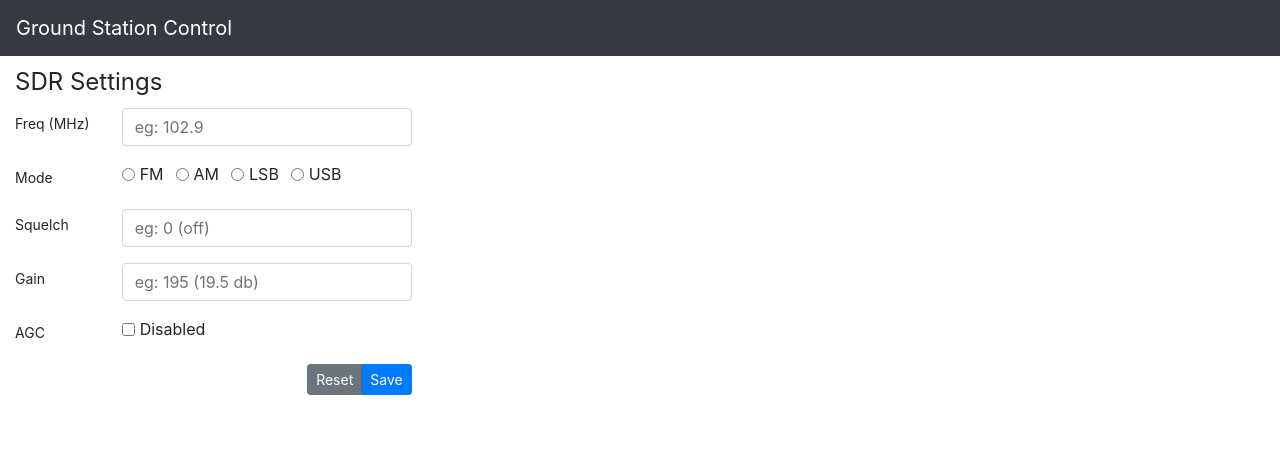
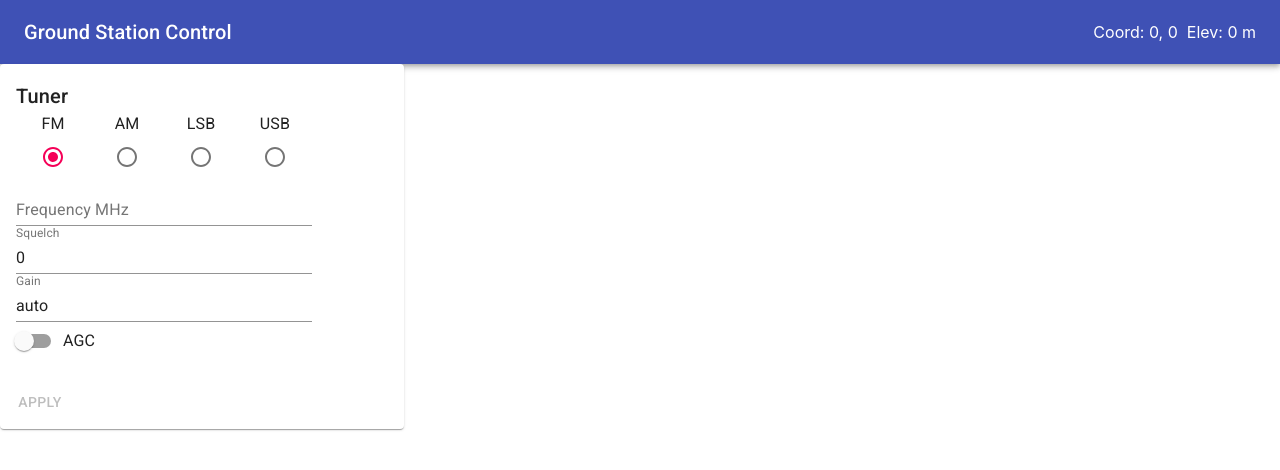
Before and after one commit to dennisdunn/station-ui, a React (Create React App) app: page / in a window 1280 px wide. Shown: the top 470 px of the page. Built offline with nearby package versions, Linux system fonts and the light colour scheme; no server answers.

Commit message:
Finally have something I can live with.

```diff
--- a/package.json
+++ b/package.json
@@ -3,12 +3,12 @@
   "version": "0.1.0",
   "private": true,
   "dependencies": {
+    "@material-ui/core": "^4.9.7",
     "@testing-library/jest-dom": "^4.2.4",
     "@testing-library/react": "^9.5.0",
     "@testing-library/user-event": "^7.2.1",
     "axios": "^0.19.2",
     "react": "^16.13.1",
-    "react-bootstrap": "^1.0.0",
     "react-dom": "^16.13.1",
     "react-numeric-input": "^2.2.3",
     "react-scripts": "3.4.1"
--- a/public/index.html
+++ b/public/index.html
@@ -21,8 +21,8 @@
       work correctly both with client-side routing and a non-root public URL.
       Learn how to configure a non-root public URL by running `npm run build`.
     -->
-  <link rel="stylesheet" href="https://maxcdn.bootstrapcdn.com/bootstrap/4.4.1/css/bootstrap.min.css"
-    integrity="sha384-Vkoo8x4CGsO3+Hhxv8T/Q5PaXtkKtu6ug5TOeNV6gBiFeWPGFN9MuhOf23Q9Ifjh" crossorigin="anonymous" />
+  <link rel="stylesheet" href="https://fonts.googleapis.com/css?family=Roboto:300,400,500,700&display=swap" />
+  <link rel="stylesheet" href="https://fonts.googleapis.com/icon?family=Material+Icons" />
   <title>Station</title>
 </head>
 
--- a/src/App.js
+++ b/src/App.js
@@ -1,43 +1,30 @@
-import React, { useEffect, useState } from "react";
-import { Col, Container, Navbar, Row } from "react-bootstrap";
-import { callApi, SdrControl, StationInfo } from "./components";
+import { AppBar, makeStyles, Toolbar, Typography } from "@material-ui/core";
+import React from "react";
+import { SdrControl, StationInfo } from "./components";
+
+const useStyles = makeStyles(theme => ({
+  root: {
+    flexGrow: 1
+  },
+  title: {
+    flexGrow: 1
+  }
+}));
 
 function App() {
-  const [station, setStation] = useState();
-  const [sdr, setSdr] = useState();
-
-  useEffect(() => {
-    callApi({ url: "http://localhost:1881/api/sys/qth" }, ({ location }) =>
-      setStation(location)
-    );
-  }, []);
-
-  useEffect(() => {
-    callApi({ url: "http://localhost:1882/api/sdrs/main" }, setSdr);
-  }, []);
+  const classes = useStyles();
 
   return (
-    <div>
-      <Navbar bg="dark" variant="dark">
-        <Navbar.Brand href="/">Ground Station Control</Navbar.Brand>
-        <Navbar.Collapse className="justify-content-end">
-          <Navbar.Text>
-            <StationInfo station={station} />
-          </Navbar.Text>
-        </Navbar.Collapse>
-      </Navbar>
-      <Container fluid style={{ marginTop: "0.5em" }}>
-        <Row>
-          <Col xs={4}>
-            <SdrControl
-              {...sdr}
-              onApply={setSdr}
-              onRefresh={setSdr}
-            />
-          </Col>
-          <Col></Col>
-        </Row>
-      </Container>
+    <div className={classes.root}>
+      <AppBar position="static">
+        <Toolbar>
+          <Typography className={classes.title} variant="h6">
+            Ground Station Control
+          </Typography>
+          <StationInfo source="http://localhost:1881/api/sys/qth" />
+        </Toolbar>
+      </AppBar>
+      <SdrControl source="http://localhost:1882/api/sdrs/main" />
     </div>
   );
 }
--- a/src/components/SdrControl.js
+++ b/src/components/SdrControl.js
@@ -1,137 +1,116 @@
-import React, { useState } from "react";
-import {
-  Button,
-  ButtonGroup,
-  ButtonToolbar,
-  Col,
-  Form,
-  Row
-} from "react-bootstrap";
+import { Button, Card, CardActionArea, CardActions, CardContent, FormControl, FormControlLabel, makeStyles, Radio, RadioGroup, Switch, TextField, Typography } from "@material-ui/core";
+import React, { useEffect, useState } from "react";
+import { callApi } from "./services";
 
-export const SdrControl = props => {
-  const [squelch, setSquelch] = useState(props.squelch);
-  const [freq, setFreq] = useState(props.freq);
-  const [mode, setMode] = useState(props.mode);
-  const [gain, setGain] = useState(props.gain);
-  const [agc, setAgc] = useState(props.agc);
+const useStyles = makeStyles(theme => ({
+  root: { maxWidth: "40ch" }
+}));
+
+export const SdrControl = ({ source, onApply }) => {
+  const classes = useStyles();
+  const [freq, setFreq] = useState("");
+  const [mode, setMode] = useState(0);
+  const [gain, setGain] = useState("0");
+  const [squelch, setSquelch] = useState("0");
+  const [agc, setAgc] = useState(0);
+
+  useEffect(() => {
+    callApi({ url: source }, data => {
+      if (!data.freq) return;
+      setFreq(data.freq);
+      setMode(data.mode);
+      setGain(data.gain);
+      setSquelch(data.squelch);
+      setAgc(data.agc);
+    });
+  }, [source]);
 
   return (
-    <fieldset>
-      <legend>SDR Settings</legend>
-      <Form>
-        <Form.Group as={Row}>
-          <Form.Label column="sm" xs={3}>
-            Freq (MHz)
-          </Form.Label>
-          <Col>
-            <Form.Control
-              type="number"
-              placeholder="eg: 102.9"
+    <Card className={classes.root}>
+      <CardActionArea>
+        <CardContent>
+          <Typography variant="h6">Tuner</Typography>
+          <FormControl>
+            <RadioGroup
+              row
+              value={mode}
+              name="mode"
+              onChange={e => {
+                setMode(Number.parseFloat(e.target.value));
+              }}
+            >
+              <FormControlLabel
+                value={0}
+                control={<Radio />}
+                label="FM"
+                labelPlacement="top"
+              />
+              <FormControlLabel
+                value={1}
+                control={<Radio />}
+                label="AM"
+                labelPlacement="top"
+              />
+              <FormControlLabel
+                value={2}
+                control={<Radio />}
+                label="LSB"
+                labelPlacement="top"
+              />
+              <FormControlLabel
+                value={3}
+                control={<Radio />}
+                label="USB"
+                labelPlacement="top"
+              />
+            </RadioGroup>
+            <TextField
+              name="freq"
               value={freq}
-              onChange={e => setFreq(+e.target.value)}
+              label="Frequency MHz"
+              onChange={e => {
+                setFreq(e.target.value);
+              }}
             />
-          </Col>
-        </Form.Group>
-        <Form.Group as={Row}>
-          <Form.Label column="sm" xs={3}>
-            Mode
-          </Form.Label>
-          <Col>
-            <Form.Check
-              inline
-              type="radio"
-              label="FM"
-              value={0}
-              checked={mode === 0}
-              onChange={e => setMode(+e.target.value)}
+            <TextField
+              name="squelch"
+              value={squelch}
+              label="Squelch"
+              onChange={e => {
+                setSquelch(e.target.value);
+              }}
             />
-            <Form.Check
-              inline
-              type="radio"
-              label="AM"
-              value={1}
-              checked={mode === 1}
-              onChange={e => setMode(+e.target.value)}
+            <TextField
+              name="gain"
+              value={gain === "0" ? "auto" : gain}
+              label="Gain"
+              onChange={e => {
+                setGain(e.target.value);
+              }}
             />
-            <Form.Check
-              inline
-              type="radio"
-              label="LSB"
-              value={2}
-              checked={mode === 2}
-              onChange={e => setMode(+e.target.value)}
+            <FormControlLabel
+              label="AGC"
+              control={
+                <Switch
+                  name="agc"
+                  checked={agc === 1}
+                  onChange={e => {
+                    setAgc(e.target.checked ? 1 : 0);
+                  }}
+                />
+              }
             />
-            <Form.Check
-              inline
-              type="radio"
-              label="USB"
-              value={3}
-              checked={mode === 3}
-              onChange={e => setMode(+e.target.value)}
-            />
-          </Col>
-        </Form.Group>
-        <Form.Group as={Row}>
-          <Form.Label column="sm" xs={3}>
-            Squelch
-          </Form.Label>
-          <Col>
-            <Form.Control
-              type="number"
-              placeholder="eg: 0 (off)"
-              value={squelch}
-              onChange={e => setSquelch(+e.target.value)}
-            />
-          </Col>
-        </Form.Group>
-        <Form.Group as={Row}>
-          <Form.Label column="sm" xs={3}>
-            Gain
-          </Form.Label>
-          <Col>
-            <Form.Control
-              type="number"
-              placeholder="eg: 195 (19.5 db)"
-              value={gain}
-              onChange={e => setGain(+e.target.value)}
-            />
-          </Col>
-        </Form.Group>
-        <Form.Group as={Row}>
-          <Form.Label column="sm" xs={3}>
-            AGC
-          </Form.Label>
-          <Col>
-            <Form.Check
-              inline
-              label={agc === 1 ? "Enabled" : "Disabled"}
-              type="checkbox"
-              checked={agc === 1}
-              onChange={e => setAgc(e.target.checked ? 1 : 0)}
-            />
-          </Col>
-        </Form.Group>
-      </Form>
-      <ButtonToolbar className="justify-content-between">
-        <ButtonGroup />
-        <ButtonGroup>
-          <Button
-            size="sm"
-            disabled={!props.onRefresh}
-            variant="secondary"
-            onClick={props.onRefresh}
-          >
-            Reset
-          </Button>
-          <Button
-            size="sm"
-            disabled={!props.onApply}
-            onClick={() => props.onApply({ freq, mode, squelch, gain, agc })}
-          >
-            Save
-          </Button>
-        </ButtonGroup>
-      </ButtonToolbar>
-    </fieldset>
+          </FormControl>
+        </CardContent>
+      </CardActionArea>
+      <CardActions>
+        <Button
+          onClick={() => onApply({ mode, freq, squelch, gain, agc })}
+          disabled={!onApply}
+        >
+          Apply
+        </Button>
+      </CardActions>
+    </Card>
   );
 };
--- a/src/components/StationInfo.js
+++ b/src/components/StationInfo.js
@@ -1,13 +1,23 @@
-import React from "react";
+import React, { useState, useEffect } from "react";
+import { callApi } from "./services";
 
-export const StationInfo = ({ station }) => {
-  if (!station) return <div />;
+export const StationInfo = ({ source }) => {
+  const [state, setState] = useState({
+    designation: "",
+    lat: "",
+    lon: "",
+    elevation: ""
+  });
 
-  const { designation, lat, lon, elevation } = station;
+  useEffect(() => {
+    callApi({ url: source }, ({ location }) => setState(location));
+  }, [source]);
 
   return (
     <div>
-      {designation} Coord: {lat + "," + -1 * +lon} Elev: {elevation} m
+      {state.designation}&nbsp;
+      Coord: {Number(state.lat)}, {-1 * Number(state.lon)}&nbsp;
+      Elev: {Number(state.elevation)} m
     </div>
   );
 };
--- a/src/components/services.js
+++ b/src/components/services.js
@@ -16,9 +16,6 @@ export const callApi = (options, onData) => {
 };
 
 // sdr settings
-export const readSdrSettings = dataHandler => {
-  callApi({ url: "http://localhost:1882/api/sdrs/main" }, dataHandler);
-};
 
 export const saveSdrSettings = (data, resetTrigger) => {
   console.log(data);
```
Also changed, not shown: src/components/index.js (line endings or trailing spaces), 1 other file (tests, documents, lock files or other folders).
